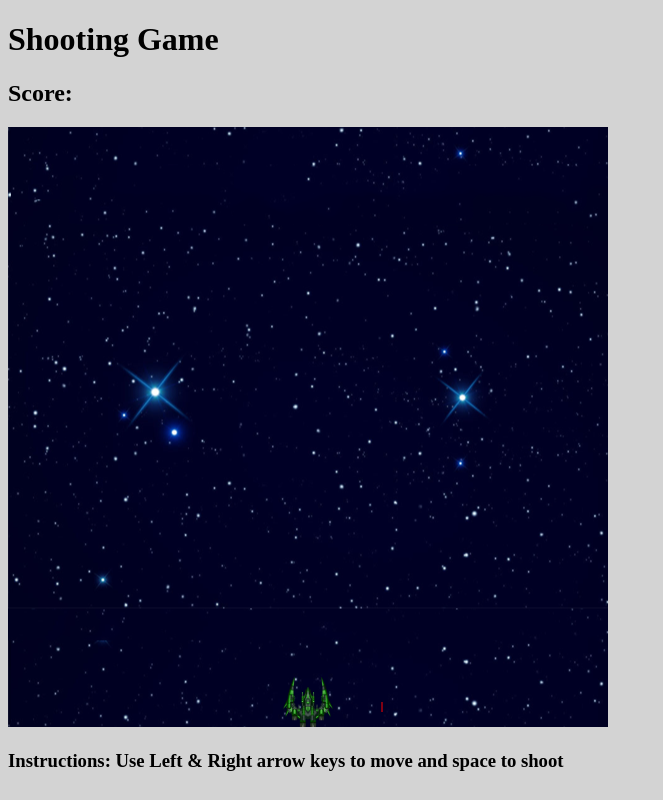
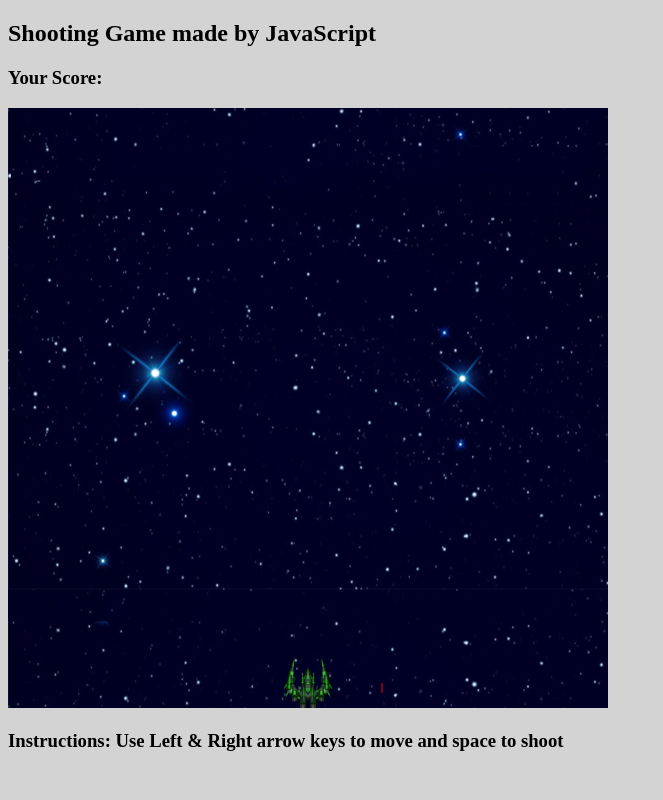
Before and after one commit to Md-JahidHossain/Visual-Web-Development, a plain HTML site: page shooting-game/shootinggame.html in a window 1280 px wide. Shown: the whole page, without its empty margins (0-663 px from the left). Drawn offline with Linux system fonts and the light colour scheme.

Commit message:
Update shootinggame.html

```diff
--- a/shooting-game/shootinggame.html
+++ b/shooting-game/shootinggame.html
@@ -401,8 +401,8 @@
 	</script>
 </head>
 <body onload="main()">
-	<h1>Shooting Game</h1>
-	<h2 id="score">Score:</h2>
+	<h2>Shooting Game made by JavaScript </h2>
+	<h3 id="score">Your Score:</h3>
 	<canvas id="canvas"></canvas>
 	<h3>Instructions: Use Left & Right arrow keys to move and space to shoot</h3>
 
```
